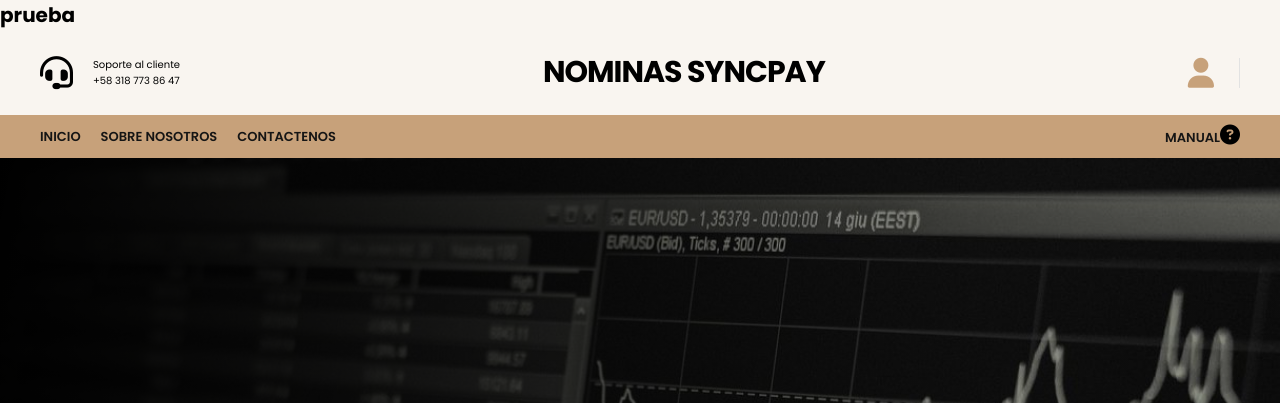
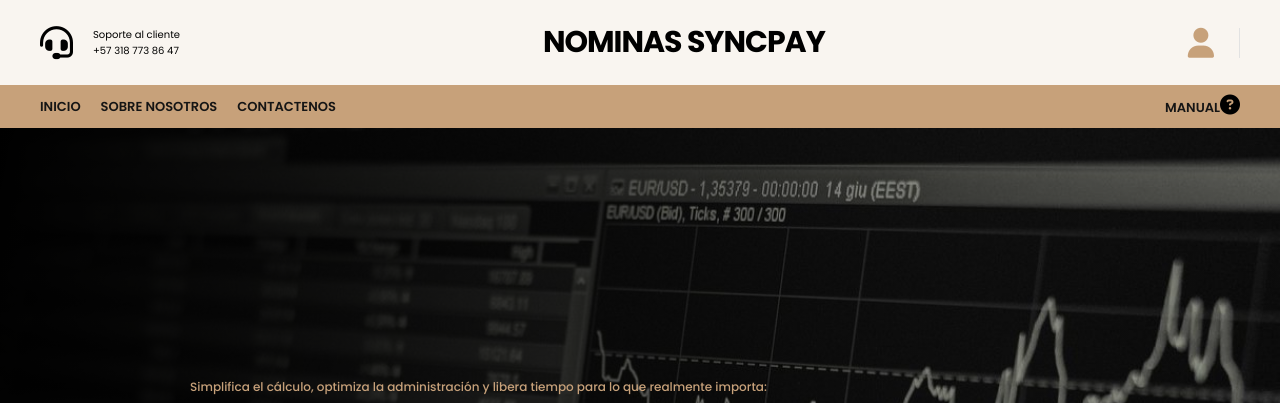
Before and after one commit to Larry-adso/nomina_algj, a PHP site: page / in a window 1280 px wide. Shown: the top 403 px of the page. Run offline with PHP 8.4, Linux system fonts and the light colour scheme; some libraries are stand-ins or nearby versions.

Commit message:
correccion index

```diff
--- a/index.php
+++ b/index.php
@@ -11,14 +11,13 @@
 
 <body>
 	<header>
-		<h1>prueba</h1>
 		<div class="container-hero">
 			<div class="container hero">
 				<div class="customer-support">
 					<i class="fa-solid fa-headset"></i>
 					<div class="content-customer-support">
 						<span class="text">Soporte al cliente</span>
-						<span class="number">+58 318 773 86 47</span>
+						<span class="number">+57 318 773 86 47</span>
 					</div>
 				</div>
 
```
